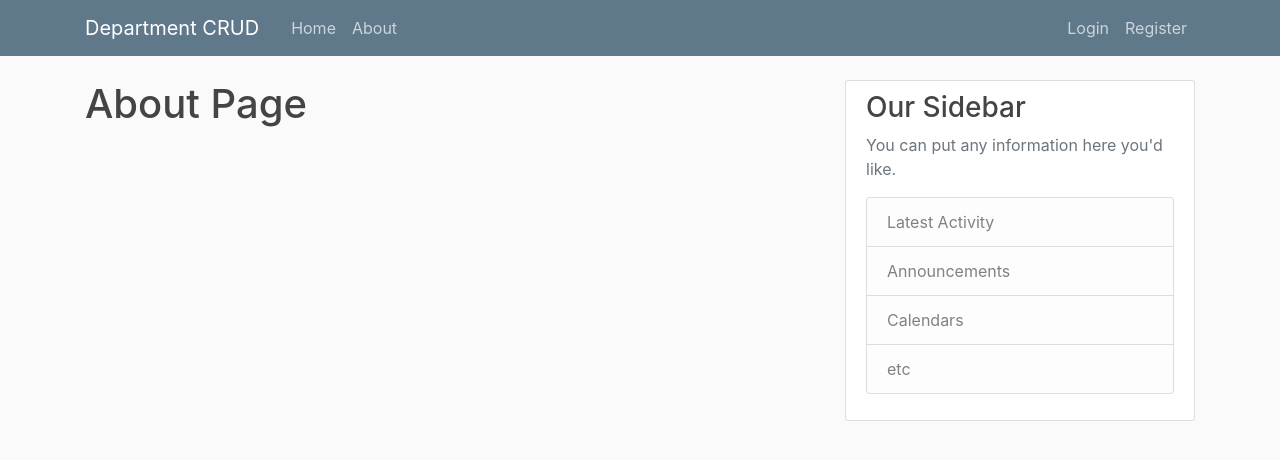
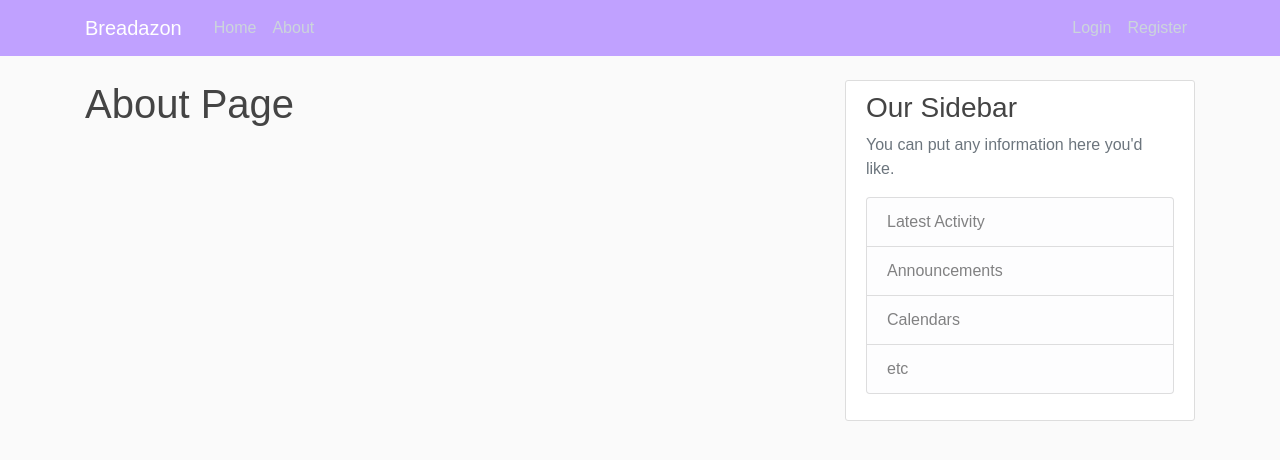
Before and after one commit to asteraceae/lab4c, a Flask app: page /about in a window 1280 px wide. Shown: the top 460 px of the page. Run offline with Flask 2, Linux system fonts and the light colour scheme; parts of the project's set-up code (start-up, migrations or seed data) failed here and were passed over; some libraries are stand-ins or nearby versions.

Commit message:
Make it pretty

```diff
--- a/flaskDemo/static/main.css
+++ b/flaskDemo/static/main.css
@@ -2,14 +2,16 @@ body {
   background: #fafafa;
   color: #333333;
   margin-top: 5rem;
+  font-family: "Arial";
 }
 
 h1, h2, h3, h4, h5, h6 {
   color: #444444;
+  font-family: "Arial";
 }
 
 .bg-steel {
-  background-color: #5f788a;
+  background-color: #c0a1ff;
 }
 
 .site-header .navbar-nav .nav-link {
--- a/flaskDemo/templates/layout.html
+++ b/flaskDemo/templates/layout.html
@@ -11,16 +11,16 @@
     <link rel="stylesheet" type="text/css" href="{{ url_for('static', filename='main.css') }}">
 
     {% if title %}
-        <title>Department CRUD - {{ title }}</title>
+        <title>Breadazon - {{ title }}</title>
     {% else %}
-        <title>Department CRUD</title>
+        <title>Breadazon</title>
     {% endif %}
 </head>
 <body>
     <header class="site-header">
       <nav class="navbar navbar-expand-md navbar-dark bg-steel fixed-top">
         <div class="container">
-          <a class="navbar-brand mr-4" href="/">Department CRUD</a>
+          <a class="navbar-brand mr-4" href="/">Breadazon</a>
           <button class="navbar-toggler" type="button" data-toggle="collapse" data-target="#navbarToggle" aria-controls="navbarToggle" aria-expanded="false" aria-label="Toggle navigation">
             <span class="navbar-toggler-icon"></span>
           </button>
```
